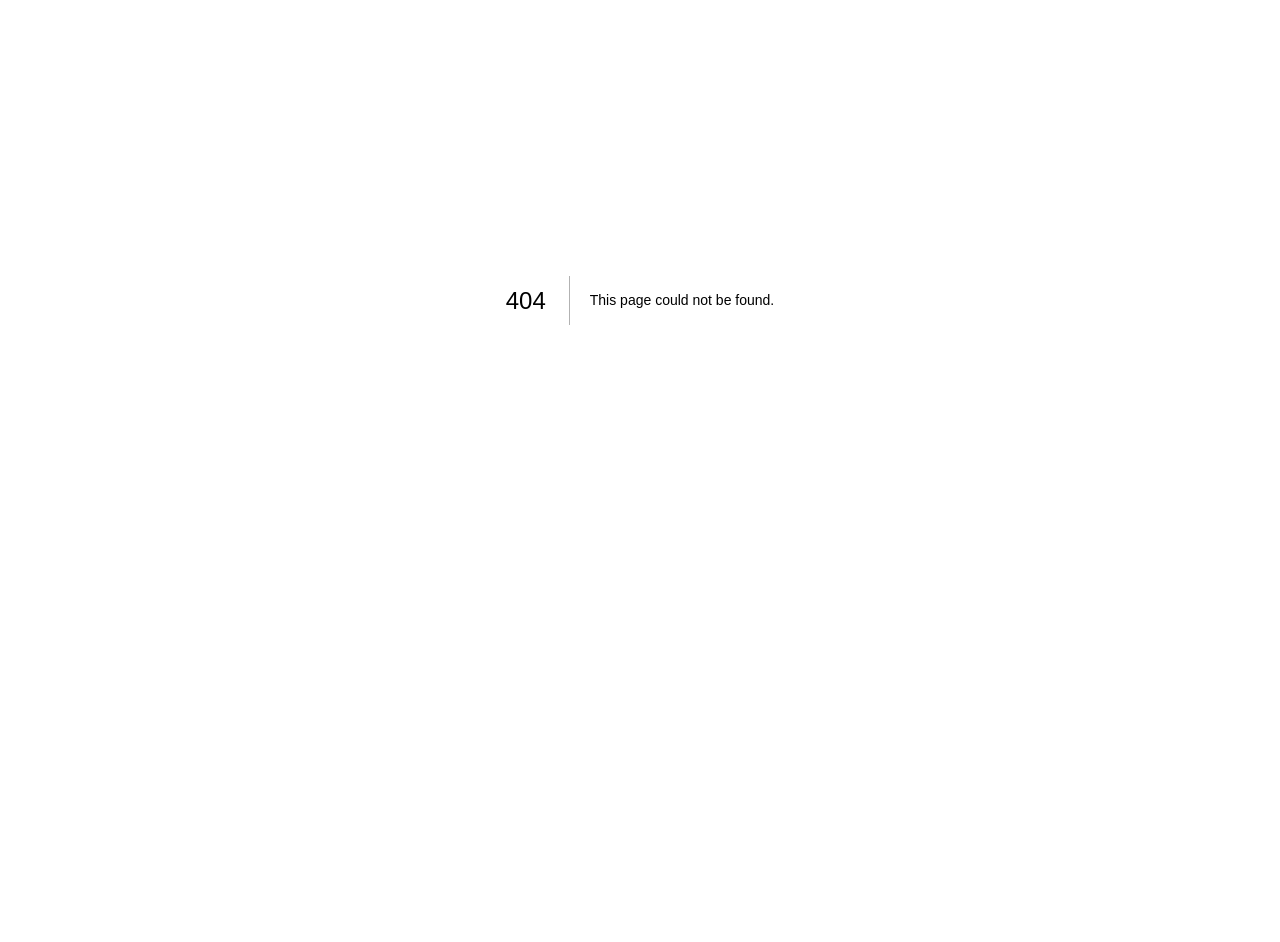
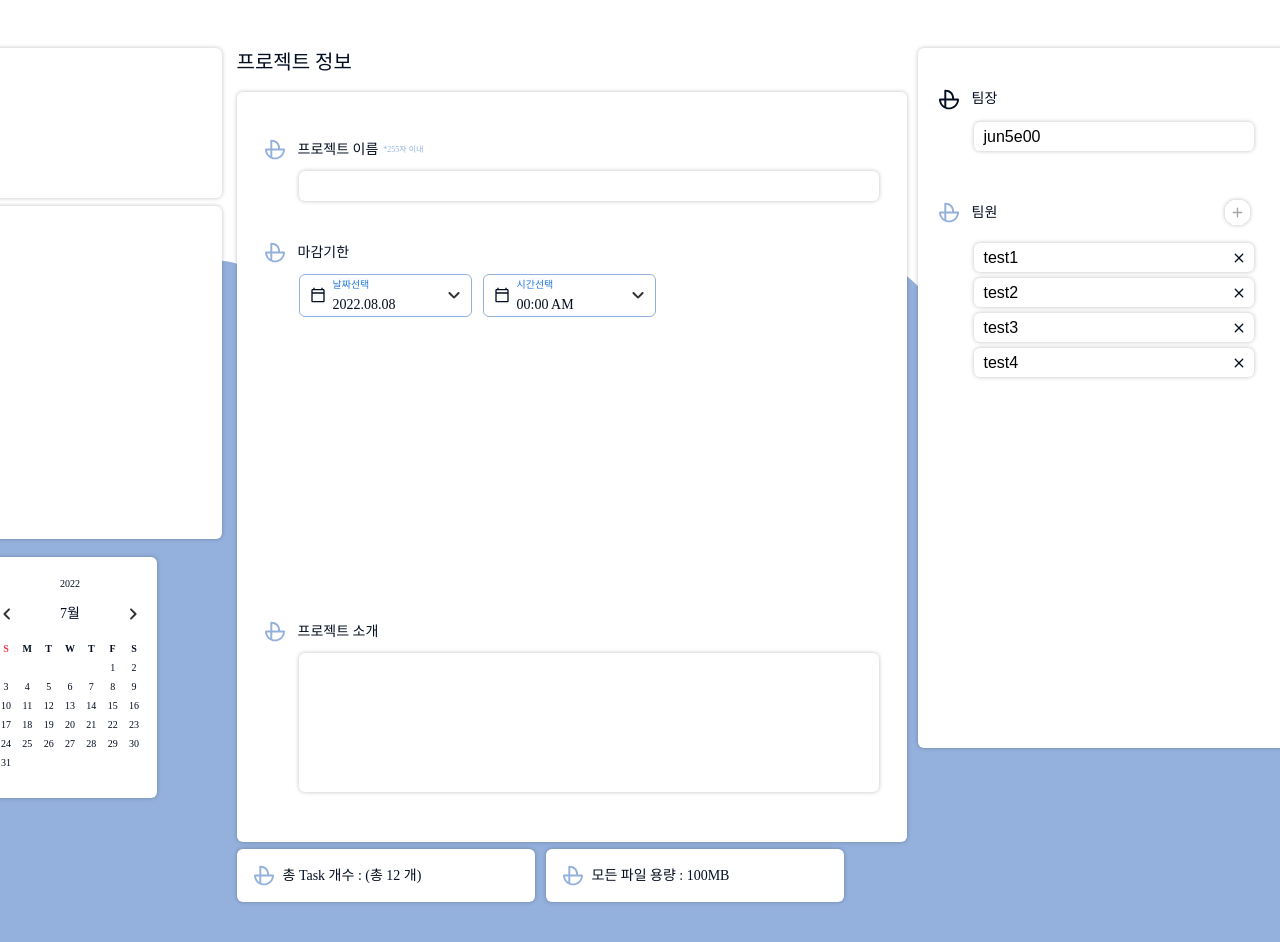
Before and after one commit to Project-Boated/boated-FE, a Next.js app: page /project/1 in a window 1280 px wide. Before the commit this address had no page. Shown: the part 100-1042 px from the top of the page. Before the commit the page ends 800 px from the top, so only its background shows below. Built offline with nearby package versions, Linux system fonts and the light colour scheme; no server answers; a web font is replaced by a local one.

Commit message:
feat: project/[id].tsx
1. 프로젝트 상세 페이지
#29

```diff
--- /dev/null
+++ b/pages/project/[id].tsx
@@ -0,0 +1,46 @@
+import React, { useState } from 'react';
+
+import AppLayoutMain from '@/components/common/Layout/AppLayoutMain';
+
+import Text from '@/components/atoms/Text';
+
+import Sidebar from '@/components/project/Sidebar';
+import InfoBox from '@/components/project/InfoBox';
+import SubInfo from '@/components/project/SubInfo';
+import CrewManagementBox from '@/components/project/CrewManagementBox';
+
+import * as Styled from '@/styles/pages/Project/[id].style';
+
+const ProjectDetailPage = () => {
+  const captain = { id: 1, nickname: 'jun5e00' };
+  const crews = [
+    { id: 2, username: 'test1', nickname: 'test1', profileImageUrl: '' },
+    { id: 3, username: 'test2', nickname: 'test2', profileImageUrl: '' },
+    { id: 4, username: 'test3', nickname: 'test3', profileImageUrl: '' },
+    { id: 5, username: 'test4', nickname: 'test4', profileImageUrl: '' },
+  ];
+  return (
+    <AppLayoutMain height="100vh" bottom="-45vh">
+      <Styled.Container>
+        <Sidebar />
+        <Styled.InfoBoxContainer>
+          <Text fontSize={20} lineHeight={28}>
+            프로젝트 정보
+          </Text>
+          <InfoBox />
+          <Styled.SubInfoContainer>
+            <SubInfo>
+              <Text fontSize={14}>총 Task 개수 : (총 12 개)</Text>
+            </SubInfo>
+            <SubInfo>
+              <Text fontSize={14}>모든 파일 용량 : 100MB</Text>
+            </SubInfo>
+          </Styled.SubInfoContainer>
+        </Styled.InfoBoxContainer>
+        <CrewManagementBox captain={captain} crews={crews} />
+      </Styled.Container>
+    </AppLayoutMain>
+  );
+};
+
+export default ProjectDetailPage;
--- /dev/null
+++ b/styles/pages/Project/[id].style.ts
@@ -0,0 +1,27 @@
+import styled from 'styled-components';
+
+export const Container = styled.div`
+  display: flex;
+
+  width: 1313px;
+
+  margin-top: 350px;
+
+  & > :nth-child(2) {
+    margin: 0 11px 0 15px;
+  }
+`;
+
+export const InfoBoxContainer = styled.div`
+  & > :nth-child(2) {
+    margin: 16px 0 7px 0;
+  }
+`;
+
+export const SubInfoContainer = styled.div`
+  display: flex;
+
+  & > :first-child {
+    margin-right: 11px;
+  }
+`;
```
